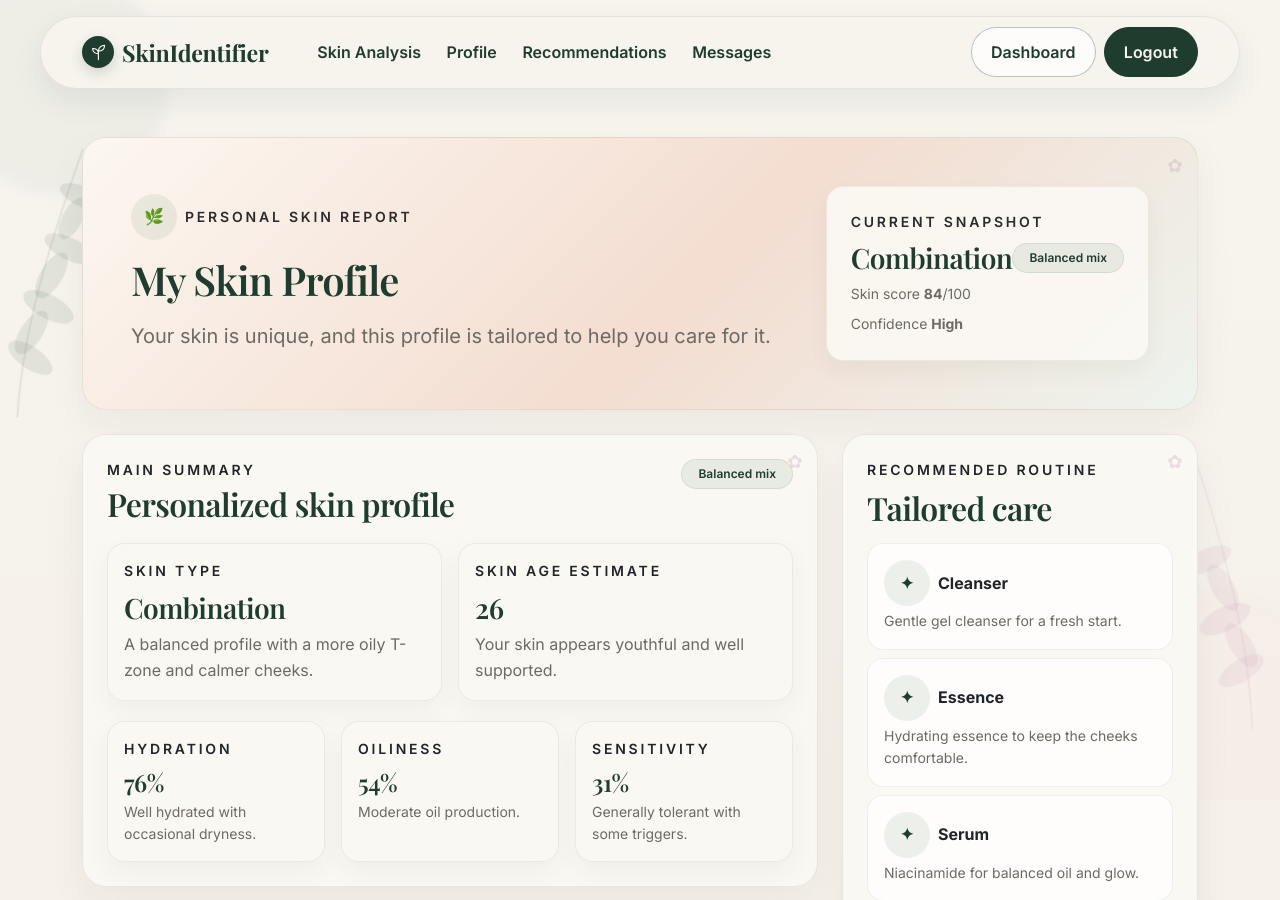
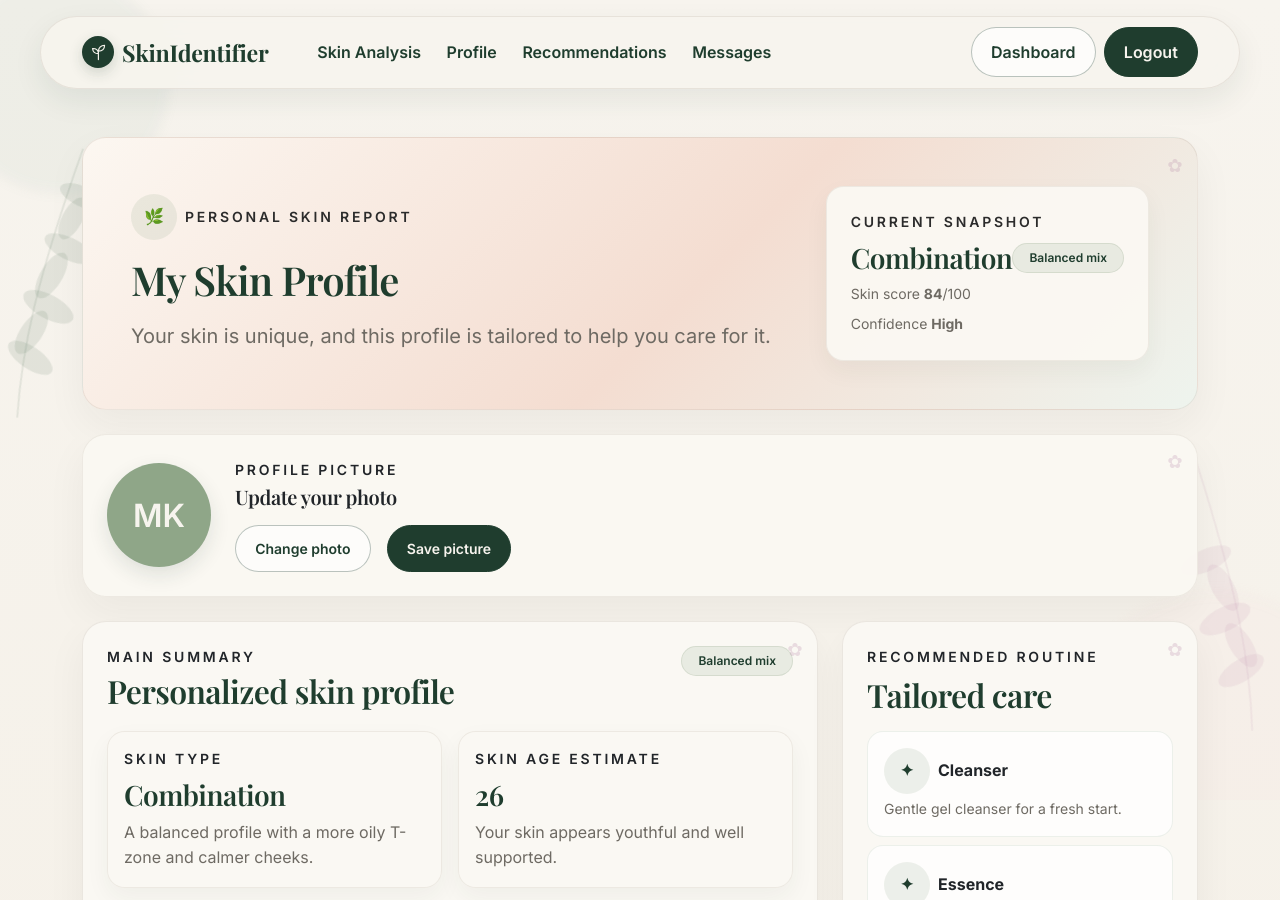
Before and after one commit to bregiang/IS4460-Project-Template, a Django app: page /profile/ in a window 1280 px wide. Shown: the top 900 px of the page. Run offline with Django 5.2, Linux system fonts and the light colour scheme; a user stored in the database is signed in; data comes from the database, SQL or seed files in the repository; both versions use the stored data as it was after the commit; some libraries are stand-ins or nearby versions.

Commit message:
Add profile picture upload with live preview

```diff
--- a/home/forms.py
+++ b/home/forms.py
@@ -57,13 +57,28 @@ class SkincareProfileForm(forms.ModelForm):
 
     class Meta:
         model = SkincareProfile
-        fields = ("skin_type", "concerns", "goals", "allergies", "notes")
+        fields = ("profile_picture", "skin_type", "concerns", "goals", "allergies", "notes")
         widgets = {
             "concerns": forms.Textarea(attrs={"rows": 3}),
             "goals": forms.Textarea(attrs={"rows": 3}),
             "allergies": forms.Textarea(attrs={"rows": 2}),
             "notes": forms.Textarea(attrs={"rows": 3}),
         }
+
+
+class ProfilePictureWidget(forms.ClearableFileInput):
+    """ClearableFileInput with a custom template for a styled upload control."""
+
+    template_name = "home/widgets/profile_picture_input.html"
+
+
+class ProfilePictureForm(forms.ModelForm):
+    """Allow a user to upload or replace their profile picture."""
+
+    class Meta:
+        model = SkincareProfile
+        fields = ("profile_picture",)
+        widgets = {"profile_picture": ProfilePictureWidget}
 
 
 class ProfessionalNoteForm(forms.ModelForm):
--- a/home/models.py
+++ b/home/models.py
@@ -14,6 +14,7 @@ class SkincareProfile(models.Model):
     ]
 
     user = models.OneToOneField(User, on_delete=models.CASCADE, related_name="skincare_profile")
+    profile_picture = models.ImageField(upload_to="profile_pictures/", blank=True, null=True)
     skin_type = models.CharField(max_length=20, choices=SKIN_TYPE_CHOICES, blank=True)
     concerns = models.TextField(blank=True)
     goals = models.TextField(blank=True)
--- a/home/templates/home/profile.html
+++ b/home/templates/home/profile.html
@@ -29,6 +29,55 @@
             </div>
         </div>
     </div>
+
+    <section class="card p-4 mb-4 profile-picture-card">
+        <div class="d-flex align-items-center gap-4 flex-wrap">
+            <div class="user-avatar-lg" id="profilePictureAvatar">
+                {% if profile.profile_picture %}
+                    <img src="{{ profile.profile_picture.url }}" alt="Your profile picture">
+                {% else %}
+                    <span>{{ initials }}</span>
+                {% endif %}
+            </div>
+            <div class="flex-grow-1">
+                <p class="small text-uppercase fw-semibold mb-1" style="letter-spacing: 0.2em; color: var(--muted);">Profile picture</p>
+                <h3 class="h5 mb-3">Update your photo</h3>
+                <form method="post" enctype="multipart/form-data" class="d-flex flex-wrap align-items-center gap-3">
+                    {% csrf_token %}
+                    {{ picture_form.profile_picture }}
+                    <button type="submit" class="btn btn-primary btn-sm">Save picture</button>
+                </form>
+            </div>
+        </div>
+    </section>
+
+    <script>
+        (function () {
+            const fileInput = document.querySelector(".profile-picture-file-input");
+            const avatar = document.getElementById("profilePictureAvatar");
+            const clearCheckbox = document.querySelector(".profile-picture-clear-checkbox");
+            if (!fileInput || !avatar) return;
+
+            fileInput.addEventListener("change", function () {
+                const file = fileInput.files && fileInput.files[0];
+                if (!file) return;
+
+                if (clearCheckbox) {
+                    clearCheckbox.checked = false;
+                }
+
+                const reader = new FileReader();
+                reader.onload = function (event) {
+                    avatar.innerHTML = "";
+                    const img = document.createElement("img");
+                    img.src = event.target.result;
+                    img.alt = "Selected profile picture";
+                    avatar.appendChild(img);
+                };
+                reader.readAsDataURL(file);
+            });
+        })();
+    </script>
 
     <div class="row g-4">
         <div class="col-lg-8">
@@ -176,6 +225,69 @@
     .feature-card:hover {
         transform: translateY(-2px);
         transition: transform 0.2s ease;
+    }
+
+    .user-avatar-lg {
+        width: 104px;
+        height: 104px;
+        flex-shrink: 0;
+        border-radius: 50%;
+        overflow: hidden;
+        display: flex;
+        align-items: center;
+        justify-content: center;
+        background: var(--sage);
+        color: var(--cream);
+        font-weight: 600;
+        font-size: 2rem;
+        box-shadow: 0 8px 20px rgba(31, 61, 46, 0.12);
+    }
+
+    .user-avatar-lg img {
+        width: 100%;
+        height: 100%;
+        object-fit: cover;
+    }
+
+    .profile-picture-card {
+        background: rgba(250, 248, 243, 0.95);
+        border: 1px solid rgba(183, 173, 161, 0.2);
+    }
+
+    .profile-picture-input {
+        display: flex;
+        align-items: center;
+        flex-wrap: wrap;
+        gap: 1rem;
+    }
+
+    .profile-picture-choose-btn {
+        cursor: pointer;
+        margin: 0;
+    }
+
+    .profile-picture-file-input.visually-hidden {
+        pointer-events: none;
+    }
+
+    .profile-picture-remove-link {
+        margin: 0;
+        cursor: pointer;
+        font-size: 0.85rem;
+        font-weight: 500;
+        color: var(--warm-gray);
+        text-decoration: underline;
+        text-underline-offset: 3px;
+        transition: color 0.15s ease;
+    }
+
+    .profile-picture-remove-link:hover {
+        color: var(--sage);
+    }
+
+    .profile-picture-clear-checkbox:checked ~ .profile-picture-remove-link {
+        color: #a8503f;
+        text-decoration: line-through;
     }
 </style>
 
--- a/home/views.py
+++ b/home/views.py
@@ -19,7 +19,7 @@ from .forms import (
     InventoryItemForm,
     MessageForm,
     ProfessionalNoteForm,
-    SkincareProfileForm,
+    ProfilePictureForm,
 )
 from .models import InventoryItem, Message, SkincareProfile
 
@@ -204,6 +204,22 @@ def recommendations_page(request):
     return render(request, "home/recommendations.html", {"profile_context": profile_context})
 
 
+def get_user_initials(user):
+    """Return up to two uppercase initials for a user, for use as an avatar fallback."""
+    first = (user.first_name or "").strip()
+    last = (user.last_name or "").strip()
+    if first and last:
+        return (first[0] + last[0]).upper()
+    if first:
+        return first[:2].upper()
+
+    username = user.username or ""
+    capitals = [char for char in username if char.isupper()]
+    if len(capitals) >= 2:
+        return (capitals[0] + capitals[1]).upper()
+    return (username[:2] or "?").upper()
+
+
 def get_user_role(user):
     """Return the highest-priority role name for a user."""
     if not user.is_authenticated:
@@ -273,14 +289,15 @@ def dashboard_view(request):
     """Display a role-aware dashboard for the authenticated user."""
     role = get_user_role(request.user)
     profile = SkincareProfile.objects.filter(user=request.user).first()
+    initials = get_user_initials(request.user)
     if role == "dermatologist":
         patients = User.objects.exclude(pk=request.user.pk).filter(groups__name="user")
-        return render(request, "home/dermatologist_dashboard.html", {"role": role, "profile": profile, "patients": patients})
+        return render(request, "home/dermatologist_dashboard.html", {"role": role, "profile": profile, "patients": patients, "initials": initials})
     if role == "admin":
         user_accounts = User.objects.all()
         inventory_items = InventoryItem.objects.all()
-        return render(request, "home/admin_dashboard.html", {"role": role, "profile": profile, "user_accounts": user_accounts, "inventory_items": inventory_items})
-    return render(request, "home/dashboard.html", {"role": role, "profile": profile})
+        return render(request, "home/admin_dashboard.html", {"role": role, "profile": profile, "user_accounts": user_accounts, "inventory_items": inventory_items, "initials": initials})
+    return render(request, "home/dashboard.html", {"role": role, "profile": profile, "initials": initials})
 
 
 @login_required(login_url="access_restricted")
@@ -289,15 +306,24 @@ def profile_view(request):
     profile, _ = SkincareProfile.objects.get_or_create(user=request.user)
 
     if request.method == "POST":
-        form = SkincareProfileForm(request.POST, instance=profile)
-        if form.is_valid():
-            form.save()
-            messages.success(request, "Your skincare profile has been saved.")
+        picture_form = ProfilePictureForm(request.POST, request.FILES, instance=profile)
+        if picture_form.is_valid():
+            picture_form.save()
+            messages.success(request, "Your profile picture has been updated.")
             return redirect("profile")
     else:
-        form = SkincareProfileForm(instance=profile)
+        picture_form = ProfilePictureForm(instance=profile)
 
-    return render(request, "home/profile.html", {"form": form, "profile": profile, "role": get_user_role(request.user)})
+    return render(
+        request,
+        "home/profile.html",
+        {
+            "picture_form": picture_form,
+            "profile": profile,
+            "role": get_user_role(request.user),
+            "initials": get_user_initials(request.user),
+        },
+    )
 
 
 @login_required(login_url="access_restricted")
--- a/project_template/settings.py
+++ b/project_template/settings.py
@@ -146,6 +146,10 @@ USE_TZ = True
 
 STATIC_URL = "static/"
 
+# User-uploaded files (e.g. profile pictures)
+MEDIA_URL = "media/"
+MEDIA_ROOT = BASE_DIR / "media"
+
 # Default primary key field type
 # https://docs.djangoproject.com/en/5.0/ref/settings/#default-auto-field
 
--- a/project_template/urls.py
+++ b/project_template/urls.py
@@ -15,6 +15,8 @@ Including another URLconf
     2. Add a URL to urlpatterns:  path('blog/', include('blog.urls'))
 """
 
+from django.conf import settings
+from django.conf.urls.static import static
 from django.contrib import admin
 from django.urls import path, include
 
@@ -22,3 +24,6 @@ urlpatterns = [
     path("admin/", admin.site.urls),
     path("", include("home.urls")),
 ]
+
+if settings.DEBUG:
+    urlpatterns += static(settings.MEDIA_URL, document_root=settings.MEDIA_ROOT)
--- a/requirements.txt
+++ b/requirements.txt
@@ -1,2 +1,3 @@
 Django==5.0.2
 python-dotenv==1.0.1
+Pillow==10.4.0
```
Also changed, not shown: home/templates/home/dashboard.html (+33 -1 lines), home/templates/home/widgets/profile_picture_input.html (added, +8 -0 lines), .claude/settings.json (added), db.sqlite3, home/migrations/0003_skincareprofile_profile_picture.py (added).
